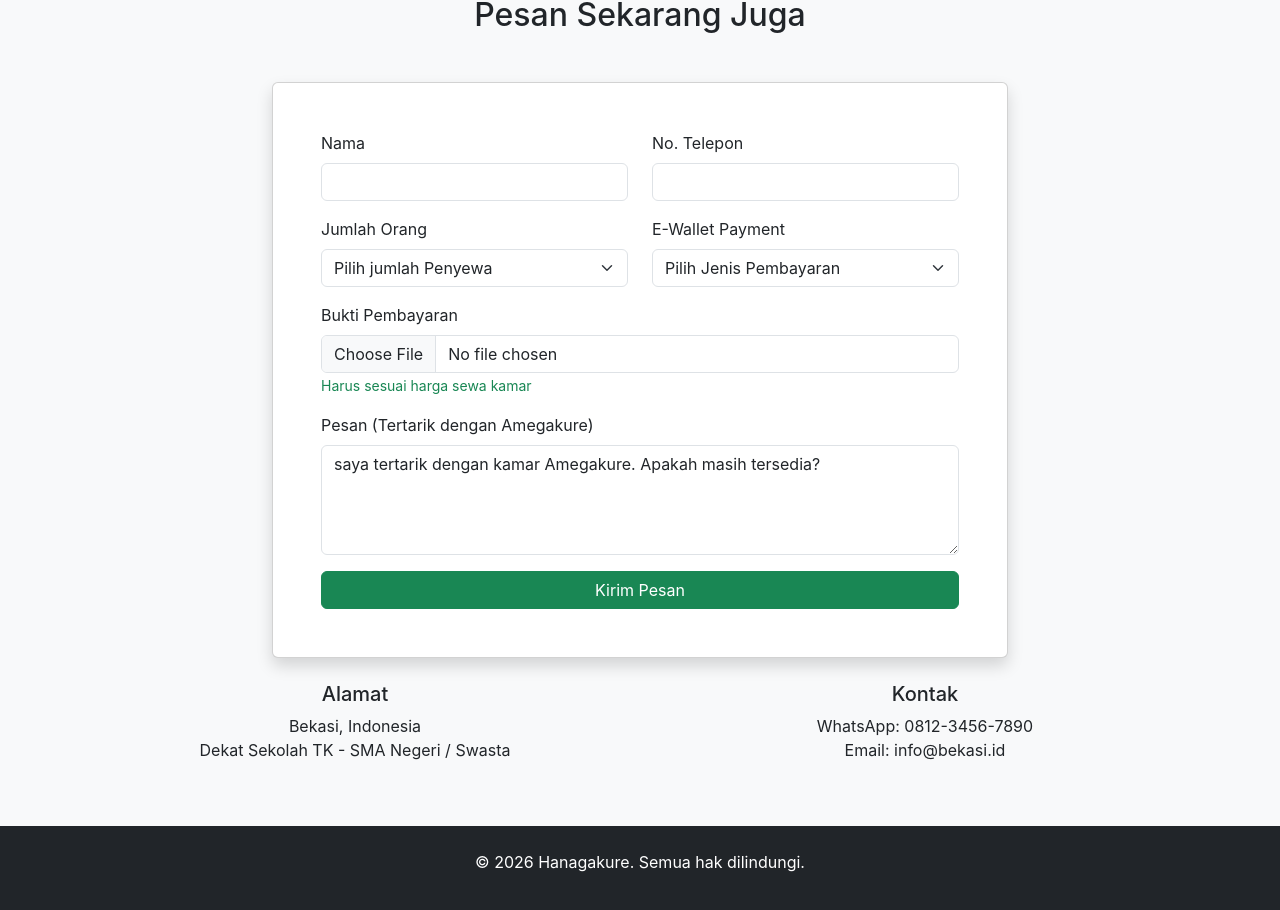
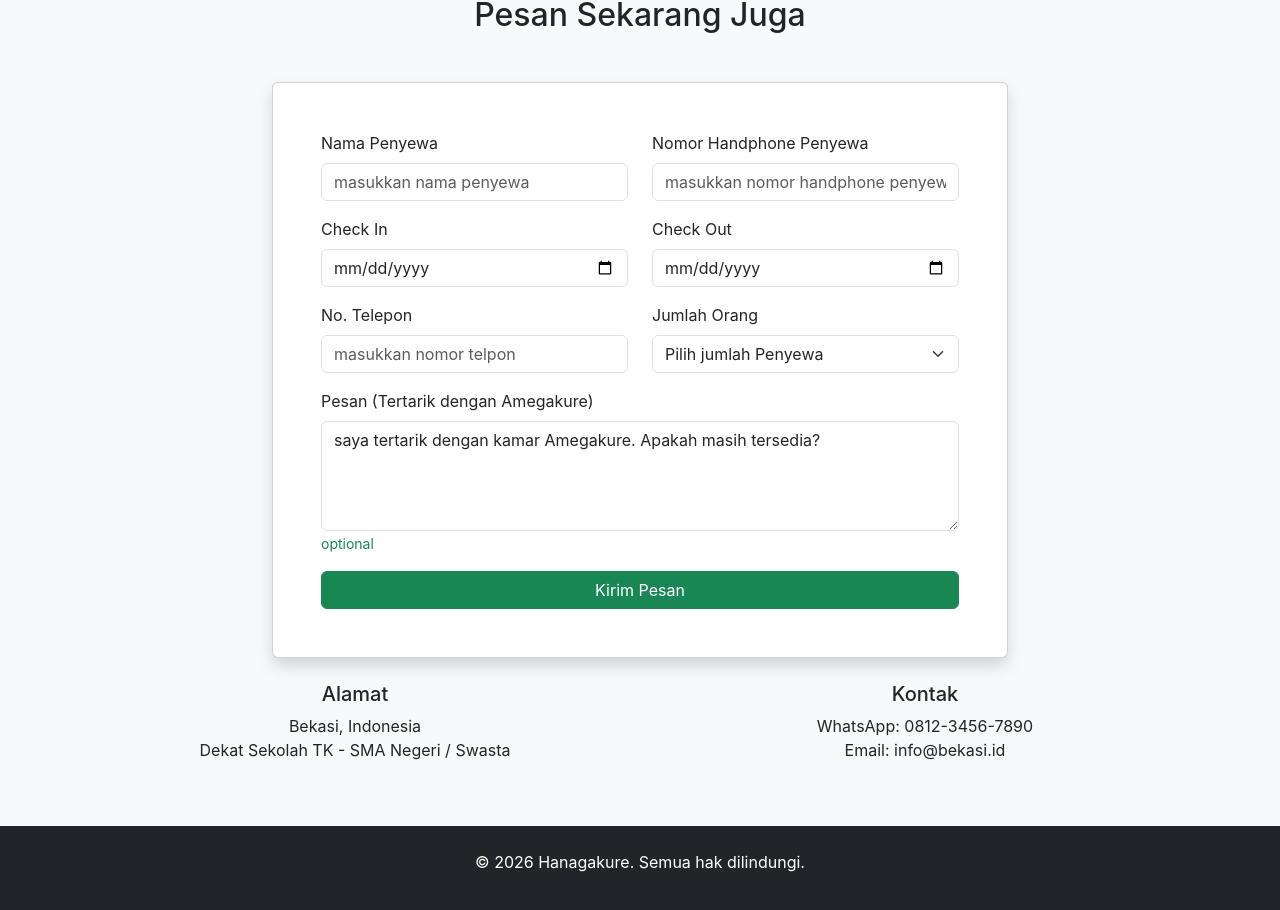
Before and after one commit to hanasoke/bootstrap_react_js, a React (Vite) app: page /detail/amegakure in a window 1280 px wide. Shown: the part 2458-3368 px from the top of the page. Built offline with nearby package versions, Linux system fonts and the light colour scheme.

Commit message:
updated DetailPage.jsx

```diff
--- a/src/pages/DetailPage.jsx
+++ b/src/pages/DetailPage.jsx
@@ -167,41 +167,42 @@ const DetailPage = () => {
                   <form>
                     <div className="row">
                       <div className="col-md-6 mb-3">
-                        <label htmlFor="name" className="form-label">Nama</label>
-                        <input type="text" className="form-control" id="name" />
+                        <label htmlFor="name" className="form-label">Nama Penyewa</label>
+                        <input type="text" className="form-control" id="name" placeholder='masukkan nama penyewa' />
+                      </div>
+                      <div className="col-md-6 mb-3">
+                        <label htmlFor="phone" className="form-label">Nomor Handphone Penyewa</label>
+                        <input type="tel" className="form-control" id="phone" placeholder='masukkan nomor handphone penyewa' />
+                      </div>
+                      <div className="col-md-6 mb-3">
+                        <label htmlFor="check_in" className="form-label">Check In</label>
+                        <input type="date" className="form-control" id="check_in" />
+                      </div>
+                      <div className="col-md-6 mb-3">
+                        <label htmlFor="check_out" className="form-label">Check Out</label>
+                        <input type="date" className="form-control" id="check_out" />
                       </div>
                       <div className="col-md-6 mb-3">
                         <label htmlFor="phone" className="form-label">No. Telepon</label>
-                        <input type="tel" className="form-control" id="phone" />
+                        <input type="number" className="form-control" id="phone" placeholder='masukkan nomor telpon' />
                       </div>
                       <div className="col-md-6 mb-3">
                         <label htmlFor="phone" className="form-label">Jumlah Orang</label>
                         <select class="form-select" aria-label="Default select example">
                           <option selected>Pilih jumlah Penyewa</option>
-                          <option value="1">One</option>
-                          <option value="2">Two</option>
-                          <option value="3">Three</option>
+                          <option value="1">1</option>
+                          <option value="2">2</option>
+                          <option value="3">3</option>
+                          <option value="4">4</option>
+                          <option value="5">5</option>
+                          <option value="6">6</option>
                         </select>
-                      </div>
-                      <div className="col-md-6 mb-3">
-                        <label htmlFor="phone" className="form-label">E-Wallet Payment</label>
-                        <select class="form-select" aria-label="Default select example">
-                          <option selected>Pilih Jenis Pembayaran</option>
-                          <option value="1">Shopee Pay</option>
-                          <option value="2">Ovo</option>
-                          <option value="3">Dana</option>
-                          <option value="3">Link Aja</option>
-                        </select>
-                      </div>
-                      <div className="col mb-3">
-                        <label htmlFor="formFile" className="form-label">Bukti Pembayaran</label>
-                        <input className="form-control" type="file" id="formFile"/>
-                        <small className='text-success'>Harus sesuai harga sewa kamar</small>
                       </div>
                     </div>
                     <div className="mb-3">
                       <label htmlFor="message" className="form-label">Pesan (Tertarik dengan {room.name})</label>
                       <textarea className="form-control" id="message" rows="4" defaultValue={`saya tertarik dengan kamar ${room.name}. Apakah masih tersedia?`}></textarea>
+                      <small className='text-success'>optional</small>
                     </div>
                     <button type="submit" className="btn btn-success w-100">Kirim Pesan</button>
                   </form>
```
